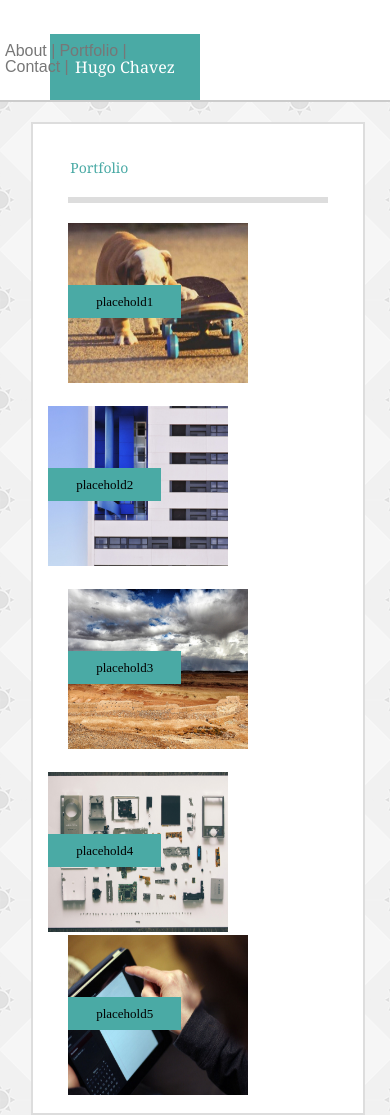
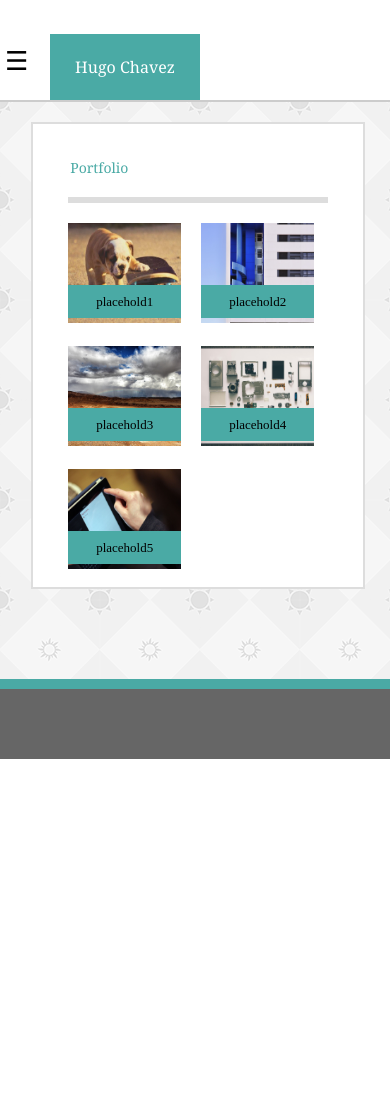
Before and after one commit to hchavez21/Responsive-Portfolio, a plain HTML site: page portfolio.html in a window 390 px wide. Shown: the top 1115 px of the page. After the commit the page ends 844 px from the top, so only its background shows below. Drawn offline with Linux system fonts and the light colour scheme.

Commit message:
relocated file

```diff
--- a/portfolio.html
+++ b/portfolio.html
@@ -2,6 +2,7 @@
 <html lang="en-us">
 
 <head>
+    <meta name="viewport" content="width-device-width, initial-scale=1.0">
     <meta charset="utf-8">
     <title>Hugo Chavez</title>
     <link rel="stylesheet" type="text/css" href="assets/css/reset.css">
@@ -12,13 +13,17 @@
 <body>
         <div class="background">
 
-            <header>
+
+        <header>
                 <h1 class="title_box">Hugo Chavez</h1>
                     <nav class="navbar">
-
-                              <a class="about" href="index.html">About |</a>
-                              <a class="portfolio" href="portfolio.html">Portfolio |</a>
-                              <a class="contact" href="contact.html">Contact |</a>
+                        <label for="toggle">&#9776;</label>
+                        <input type="checkbox" id="toggle"/>
+                             <div class="drop">
+                              <a class="about" href="index.html">About|</a>
+                              <a class="portfolio" href="portfolio.html">Portfolio|</a>
+                              <a class="contact" href="contact.html">Contact</a>
+                              </div>
 
                      </nav>
         </header>
@@ -34,31 +39,31 @@
 
                     <div class="contain1">
                             <section>placehold1</section>
-                        <img src="assets/images/place1.jpg" width="180" height="160" alt="holder1">
+                        <img src="assets/images/place1.jpg" alt="holder1" class="hold">
 
                     </div>
 
                     <div class="contain2">
                             <section>placehold2</section>
-                        <img src="assets/images/place2.jpg" width="180" height="160" alt="holder2">
+                        <img src="assets/images/place2.jpg" alt="holder2" class="hold">
 
                     </div>
 
                     <div class="contain3">
                             <section>placehold3</section>
-                        <img src="assets/images/place3.jpg" width="180" height="160" alt="holder3">
+                        <img src="assets/images/place3.jpg" alt="holder3" class="hold">
 
                     </div>
 
                     <div class="contain4">
                             <section>placehold4</section>
-                        <img src="assets/images/place4.jpg" width="180" height="160" alt="holder4">
+                        <img src="assets/images/place4.jpg" alt="holder4" class="hold">
 
                     </div>
 
                     <div class="contain5">
                             <section>placehold5</section>
-                        <img src="assets/images/place5.jpg" width="180" height="160" alt="holder5">
+                        <img src="assets/images/place5.jpg" alt="holder5" class="hold">
 
                     </div>
 
```
Also changed, not shown: contact.html (+13 -8 lines), index.html (+11 -6 lines).
